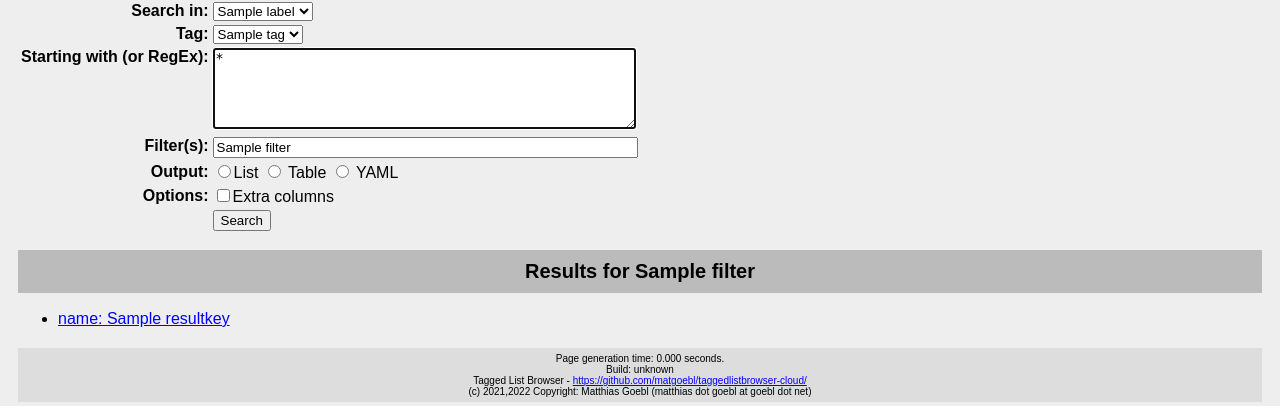
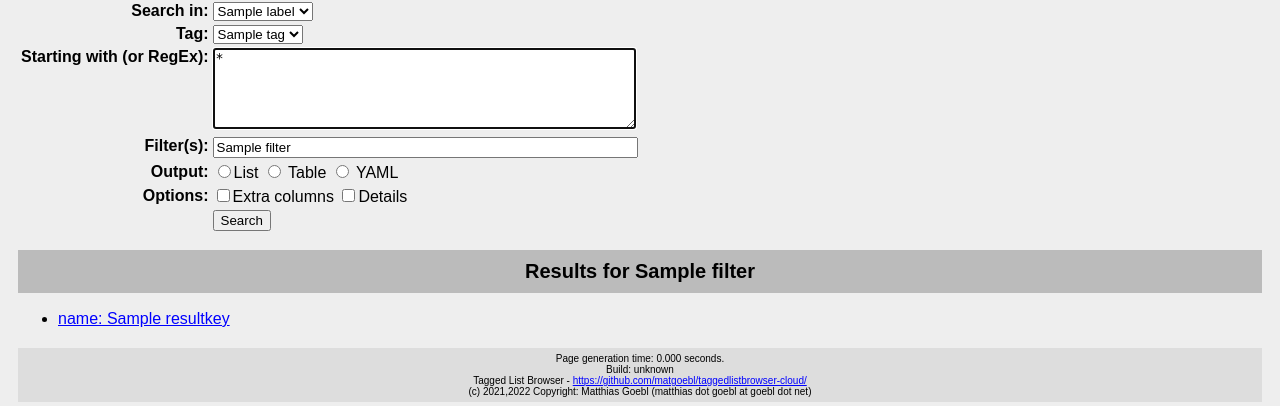
Before and after one commit to matgoebl/taggedlistbrowser-cloud, a Flask app: template src/templates/index.html.jinja in a window 1280 px wide. Shown: the part 191-597 px from the top of the page. Run offline with Flask 2, Linux system fonts and the light colour scheme; the template is opened without the code that fills it: most values are stand-ins (such as "Sample title", 1, 10 or a date in 2020).

Commit message:
show more details on demand, option to remove all links

```diff
--- a/src/templates/index.html.jinja
+++ b/src/templates/index.html.jinja
@@ -71,6 +71,12 @@
     checked
    {% endif %}
   >Extra columns
+
+  <input type="checkbox" name="details" value="true"
+   {% if args.extra == "details" %}
+    checked
+   {% endif %}
+  >Details
  </td></tr>
  <tr><th>                           </th><td> <input type=submit value='Search'> </td></tr>
 </table>
@@ -106,6 +112,13 @@ function copytoclipboard() {
  return false;
 }
 
+function removelinks() {
+ $('table a').replaceWith(function() {
+  return this.childNodes;
+ });
+ return false;
+}
+
 function statusClearTimeout() {
  setTimeout (
   function () {
@@ -114,6 +127,23 @@ function statusClearTimeout() {
   3000
  );
 }
+
+function show_details(checked) {
+ if(checked) {
+  $('.detail').show();
+  $('.detail').attr('overflow', 'visible');
+ } else {
+  $('.detail').hide();
+ }
+}
+
+$('[name="details"]').change(function() {
+ show_details(this.checked);
+});
+
+$(function() {
+ show_details(false);
+});
 
 </script>
 
@@ -127,12 +157,12 @@ function statusClearTimeout() {
  <h2>Results for {{ args.query | e | truncate(80) }} {{ args.filter | e }}</h2>
  {% if args.output == "table" and ( args.tag == '.' or args.tag == '' or args.tag is not defined ) %}
   <table class="results">
-    <tr><th colspan=2>{{labels[1]}}</th><th colspan=4>{{labels[2]}}</th><th colspan=2>{{labels[3]}}</th>
+    <tr><th colspan=2 style='border-right:none'>{{labels[1]}}</th><th class='detail' style='border-left:none'></th><th colspan=4>{{labels[2]}}</th><th colspan=2>{{labels[3]}}</th>
      {% if args.extra == "true" %}
       <th>{{labels[4]|trim('_')}}</th>
      {% endif %}
     </tr>
-    <tr><th>key</th><th>info</th><th>{{tags[1]}}</th><th>{{tags[2]}}</th><th>{{tags[3]}}</th><th>{{tags[4]}}</th><th>{{tags[1]}}</th><th>{{tags[2]}}</th>
+    <tr><th>key</th><th>info</th><th class='detail'>details</th><th>{{tags[1]}}</th><th>{{tags[2]}}</th><th>{{tags[3]}}</th><th>{{tags[4]}}</th><th>{{tags[1]}}</th><th>{{tags[2]}}</th>
      {% if args.extra == "true" %}
       <th>{{labels[4]|trim('_')}}</th>
      {% endif %}
@@ -142,6 +172,7 @@ function statusClearTimeout() {
     <tr>
      <td><a href="{{ url_for('detail', id=id) }}" class=key>{{ id }}</a></td>
      <td>{% if item[labels[1]] is defined %}{{item[labels[1]].info|join(' ')}}{% endif %}</td>
+     <td class='detail'>{% if item[labels[1]] is defined %}{{item[labels[1]].details|join(' ')}}{% endif %}</td>
      <td>{% if item[labels[2]] is defined %}{% if item[labels[2]][tags[1]] is defined %}{% for i in item[labels[2]][tags[1]] %}<a href="{{ url_for('index', output='table', query=args.query, filter=currfilter + labels[2] + ':' + tags[1] + '=' + i ) }}">{{ i }}</a> {% endfor %}{% endif %}{% endif %}</td>
      <td>{% if item[labels[2]] is defined %}{% if item[labels[2]][tags[2]] is defined %}{% for i in item[labels[2]][tags[2]] %}<a href="{{ url_for('index', output='table', query=args.query, filter=currfilter + labels[2] + ':' + tags[2] + '=' + i ) }}">{{ i }}</a> {% endfor %}{% endif %}{% endif %}</td>
      <td>{% if item[labels[2]] is defined %}{% if item[labels[2]][tags[3]] is defined %}{% for i in item[labels[2]][tags[3]] %}<a href="{{ url_for('index', output='table', query=args.query, filter=currfilter + labels[2] + ':' + tags[3] + '=' + i ) }}">{{ i }}</a> {% endfor %}{% endif %}{% endif %}</td>
@@ -157,6 +188,7 @@ function statusClearTimeout() {
        {{results|length}} results.
        <input type="button" value="copy to clipboard" onclick="copytoclipboard()">
        <span id=status></span>
+       <input type="button" value="remove all links" onclick="removelinks()">
       </td>
      {% if args.extra == "true" %}
      <td>{% if alldocs is defined %}{% for i in alldocs %}<a
```
